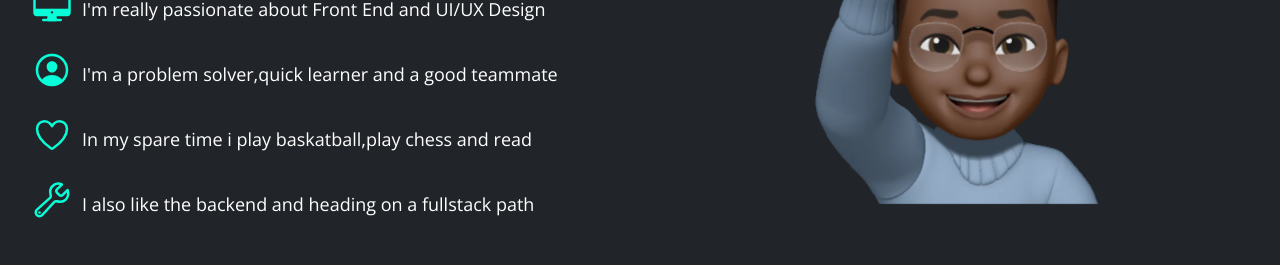
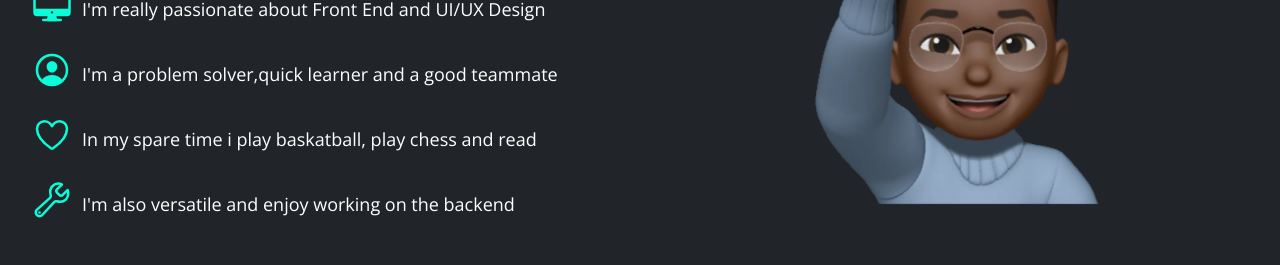
Before and after one commit to clemgbld/clement-s-portfolio, a React (Create React App) app: page / in a window 1280 px wide. Shown: the part 4880-5145 px from the top of the page. Built offline with nearby package versions, Linux system fonts and the light colour scheme.

Commit message:
changed about section

```diff
--- a/src/components/About/About.js
+++ b/src/components/About/About.js
@@ -15,8 +15,8 @@ const icon5 = "build-outline";
 const text1 = "I'm a french developer located in Paris, France";
 const text2 = "I'm really passionate about Front End and UI/UX Design";
 const text3 = "I'm a problem solver,quick learner and a good teammate";
-const text4 = "In my spare time i play baskatball,play chess and read";
-const text5 = "I also like the backend and heading on a fullstack path";
+const text4 = "In my spare time i play baskatball, play chess and read";
+const text5 = "I'm also versatile and enjoy working on the backend";
 
 const About = () => {
   const { ref, animation } = useMagic(
```
